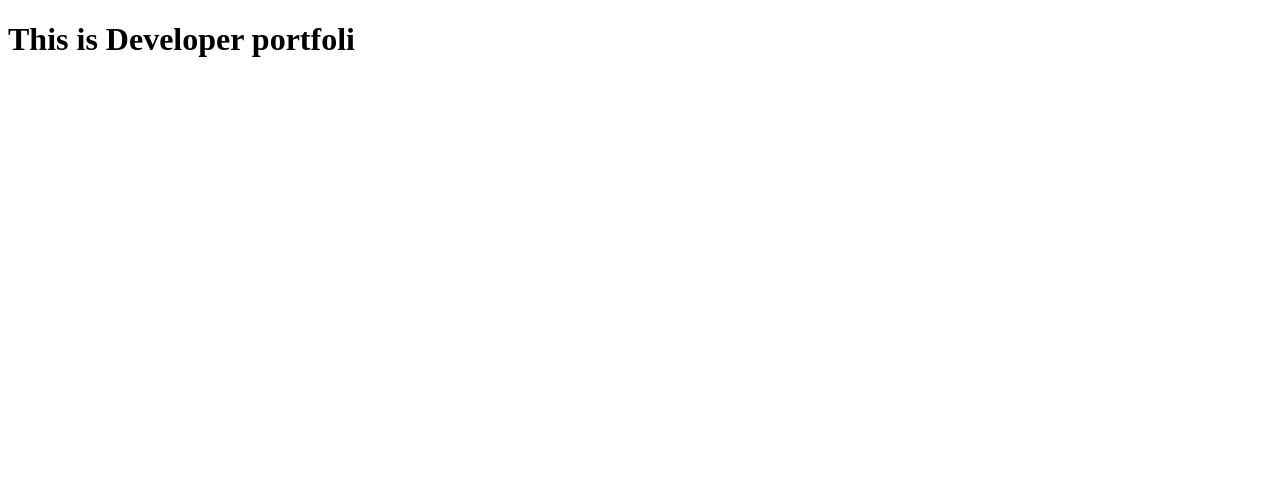
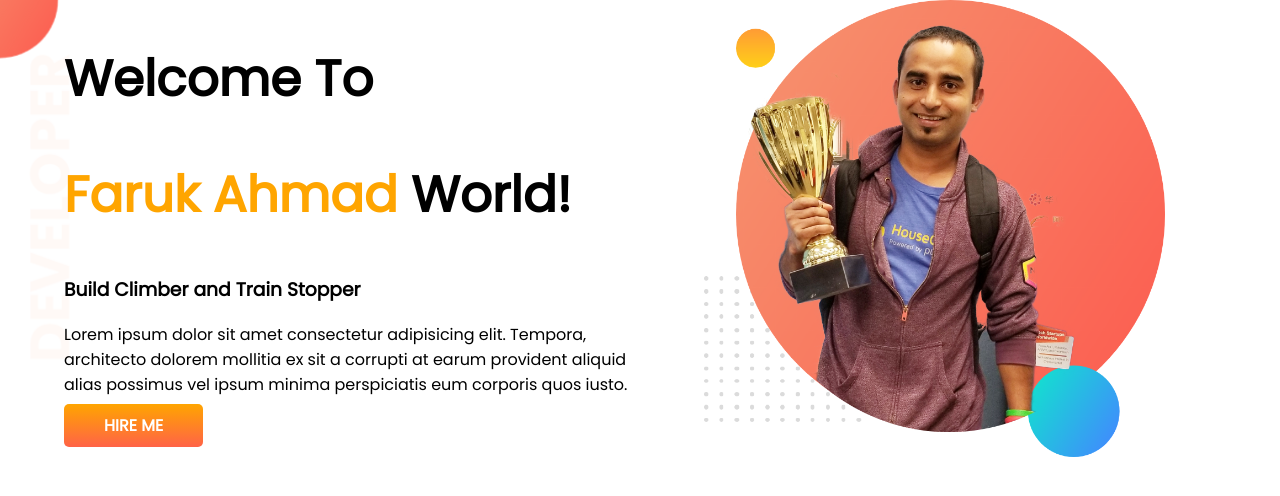
Before and after one commit to farukwebcode21/developer_port, a plain HTML site: page index.html in a window 1280 px wide. Drawn offline with Linux system fonts and the light colour scheme.

Commit message:
first part complete

```diff
--- a/css/style.css
+++ b/css/style.css
@@ -0,0 +1,40 @@
+body {
+    font-family: 'Poppins', sans-serif;
+    margin: 0;
+}
+
+.top_banner {
+    background-image: url(../images/top-banner.png);
+    background-repeat: no-repeat;
+}
+
+h1 {
+    font-size: 50px;
+}
+
+.orange-color {
+    color: orange;
+}
+
+section {
+    display: flex;
+}
+
+.half-width {
+    width: 50%;
+    padding-left: 5%;
+}
+
+.half-width img {
+    width: 80%;
+}
+
+.link_button {
+    text-decoration: none;
+    text-transform: uppercase;
+    background-image: linear-gradient(orange, tomato);
+    padding: 10px 40px;
+    color: white;
+    font-weight: 700;
+    border-radius: 5px;
+}
--- a/index.html
+++ b/index.html
@@ -1,13 +1,33 @@
 <!DOCTYPE html>
 <html lang="en">
+
 <head>
     <meta charset="UTF-8">
     <meta http-equiv="X-UA-Compatible" content="IE=edge">
     <meta name="viewport" content="width=device-width, initial-scale=1.0">
     <title>Developer Portfoli</title>
+    <link rel="preconnect" href="https://fonts.googleapis.com">
+    <link rel="preconnect" href="https://fonts.gstatic.com" crossorigin>
+    <link href="https://fonts.googleapis.com/css2?family=Poppins&display=swap" rel="stylesheet">
     <link rel="stylesheet" href="css/style.css">
 </head>
+
 <body>
-    <h1>This is Developer portfoli</h1>
+    <section class="top_banner">
+        <div class="half-width">
+            <h1>Welcome To</h1>
+            <h1><span class="orange-color">Faruk Ahmad</span> World!</h1>
+            <h3>Build Climber and Train Stopper</h3>
+            <p>Lorem ipsum dolor sit amet consectetur adipisicing elit. Tempora, architecto dolorem mollitia ex sit a
+                corrupti at
+                earum provident aliquid alias possimus vel ipsum minima perspiciatis eum corporis quos iusto.</p>
+            <a class="link_button" target="_blank" href="https://www.linkedin.com/in/faruk-ahmad-faruk/">Hire Me</a>
+        </div>
+        <div class="half-width">
+            <img src="images/jhankar.png" alt="">
+        </div>
+    </section>
+
 </body>
+
 </html>
```
Also changed, not shown: images/dream-bg.png (added), images/exp-bg.png (added), images/jhankar.png (added), images/jhankar2.png (added), images/my-bg.png (added), images/my-bg2.png (added), images/top-banner.png (added).
